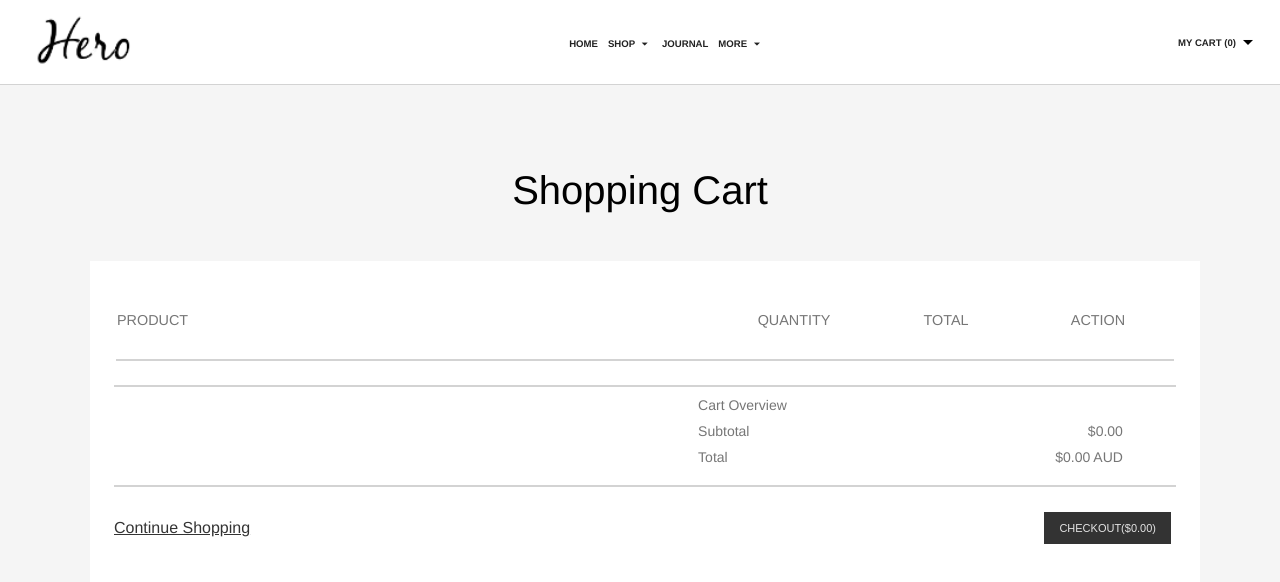
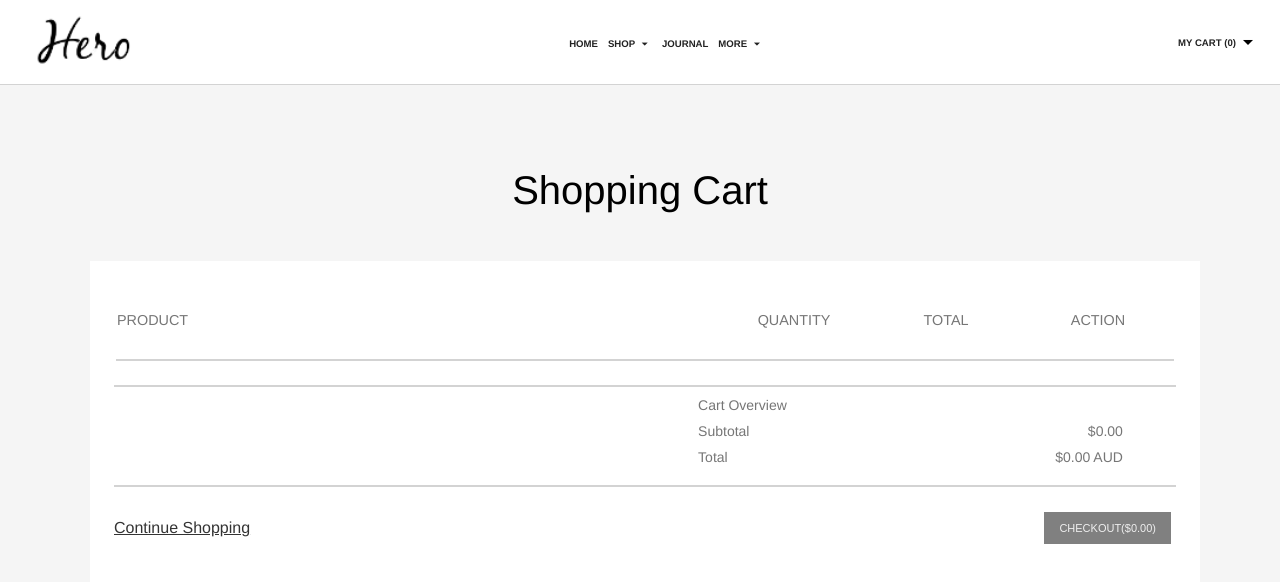
Before and after one commit to animesh1987/storefront, a React (Create React App) app: page /cart in a window 1280 px wide. Shown: the top 582 px of the page. Built offline with nearby package versions, Linux system fonts and the light colour scheme.

Commit message:
- disable button when cart is empty

```diff
--- a/src/cart/Cart.js
+++ b/src/cart/Cart.js
@@ -67,7 +67,9 @@ class Cart extends Component {
             </div>
             <div className="flex flex-row Cart_actions">
               <Link to={'/'}>Continue Shopping</Link>
-              <button>Checkout(${this.props.total}.00)</button>
+              <button disabled={this.props.total === 0}>
+                Checkout(${this.props.total}.00)
+              </button>
             </div>
           </div>
       </div>
--- a/src/index.css
+++ b/src/index.css
@@ -33,6 +33,11 @@ button, .button {
   transition: background 0.2s ease;
 }
 
+button:disabled {
+  background: gray;
+  pointer-events: none;
+}
+
 button:hover, .button:hover {
   background: rgba(1, 1, 1, 1);
 }
```
Also changed, not shown: 1 other file (tests, documents, lock files or other folders).
